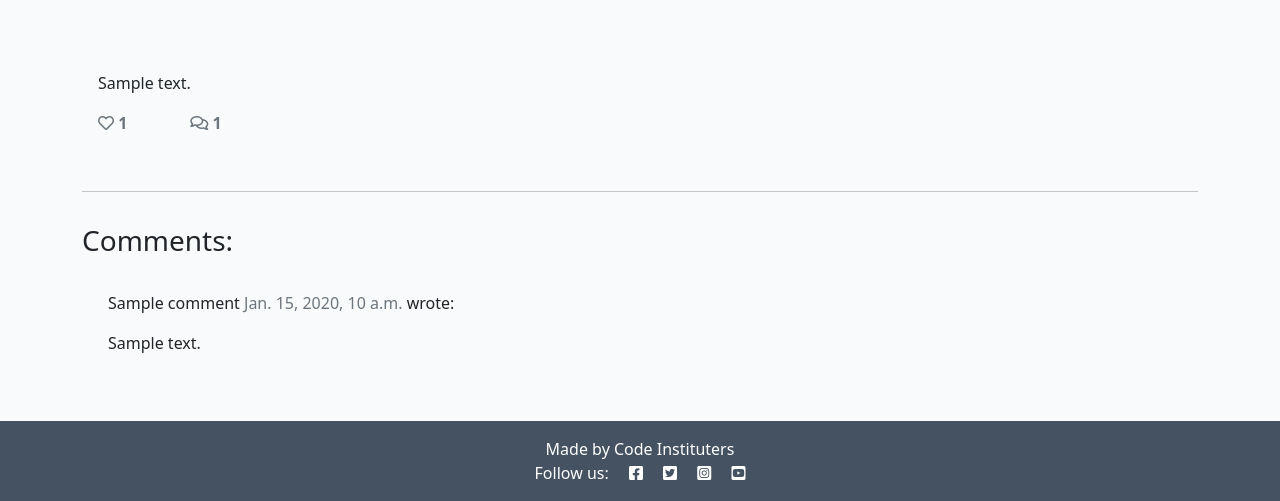
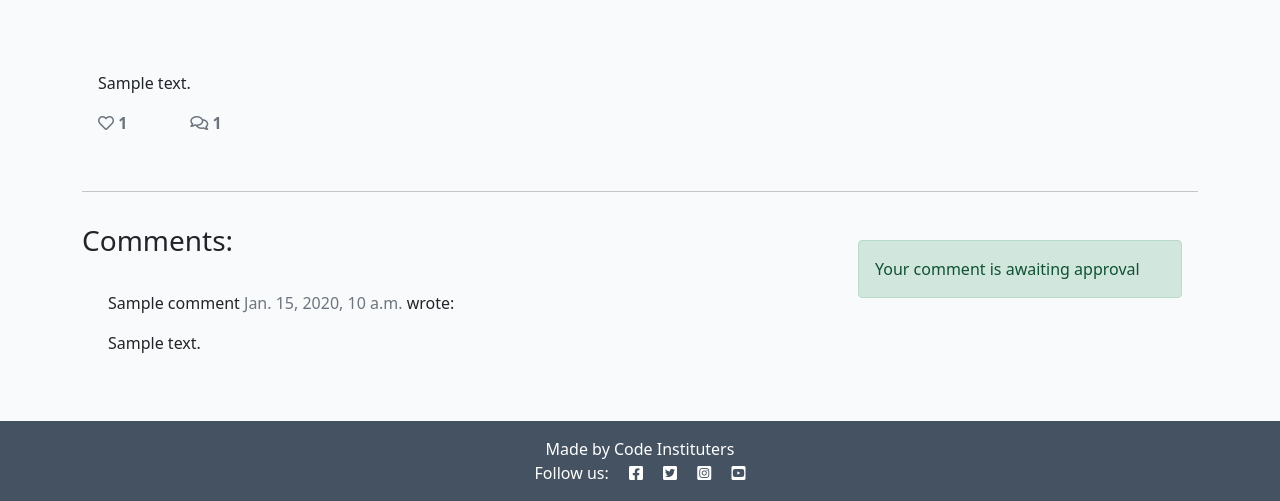
Before and after one commit to MojosBeans100/django-blog, a Django app: a page that uses templates/post_detail.html in a window 1280 px wide. Shown: the part 301-802 px from the top of the page. Run offline with Django 3.2, Linux system fonts and the light colour scheme; tables that the repository leaves empty hold one stand-in row (values such as "Sample post"); some libraries are stand-ins or nearby versions.

Commit message:
Add post like, url, view, templates

```diff
--- /dev/null
+++ b/blog/forms.py
@@ -0,0 +1,8 @@
+from .models import Comment
+from django import forms
+
+
+class CommentForm(forms.ModelForm):
+    class Meta:
+        model = Comment
+        fields = ('body',)
--- a/blog/urls.py
+++ b/blog/urls.py
@@ -3,5 +3,6 @@ from django.urls import path
 
 urlpatterns = [
     path('', views.PostList.as_view(), name='home'),
-    path('<slug:slug>/', views.PostDetail.as_view(), name='post_detail')
+    path('<slug:slug>/', views.PostDetail.as_view(), name='post_detail'),
+    path('like/<slug:slug>', views.PostLike.as_view(), name='post_like'),
 ]
--- a/blog/views.py
+++ b/blog/views.py
@@ -1,6 +1,8 @@
-from django.shortcuts import render, get_object_or_404
+from django.shortcuts import render, get_object_or_404, reverse
+from django.http import HttpResponseRedirect
 from django.views import generic, View
 from .models import Post
+from .forms import CommentForm
 
 
 class PostList(generic.ListView):
@@ -23,4 +25,47 @@ class PostDetail(View):
         return render(
             request,
             'post_detail.html',
-            {'post': post, 'comments': comments, 'liked': liked})
+            {'post': post, 'comments': comments, "commented": True, 'liked': liked, 'comment_form': CommentForm()})
+
+    def post(self, request, slug, *args, **kwargs):
+        queryset = Post.objects.filter(status=1)
+        post = get_object_or_404(queryset, slug=slug)
+        comments = post.comments.filter(approved=True).order_by('created_on')
+        liked = False
+        if post.likes.filter(id=self.request.user.id).exists():
+            liked = True
+
+        comment_form = CommentForm(data=request.POST)
+
+        if comment_form.is_valid():
+            comment_form.instance.email = request.user.email
+            comment_form.instance.name = request.user.username
+            comment = comment_form.save(commit=False)
+            comment.post = post
+            comment.save()
+
+        else:
+            comment_form = CommentForm()
+
+        return render(
+            request,
+            'post_detail.html',
+            {
+                'post': post,
+                'comments': comments,
+                "commented": True,
+                'liked': liked,
+                'comment_form': CommentForm(),
+                })
+
+
+class PostLike(View):
+
+    def post(self, request, slug, *args, **kwargs):
+        post = get_object_or_404(Post, slug=slug)
+        if post.likes.filter(id=request.user.id).exists():
+            post.likes.remove(request.user)
+        else:
+            post.likes.add(request.user)
+
+        return HttpResponseRedirect(reverse('post_detail', args=[slug]))
--- a/codestar/settings.py
+++ b/codestar/settings.py
@@ -49,12 +49,15 @@ INSTALLED_APPS = [
     'django.contrib.staticfiles',
     'cloudinary',
     'blog',
+    'crispy_forms',
     'django_summernote'
 ]
 
 SITE_ID = 1
 LOGIN_REDIRECT_URL = '/'
 LOGOUT_REDIRECT_URL = '/'
+
+CRISPY_TEMPLATE_PACK = 'bootstrap4'
 
 MIDDLEWARE = [
     'django.middleware.security.SecurityMiddleware',
--- a/requirements.txt
+++ b/requirements.txt
@@ -5,6 +5,7 @@ dj-database-url==0.5.0
 dj3-cloudinary-storage==0.0.6
 Django==3.2.13
 django-allauth==0.51.0
+django-crispy-forms==1.14.0
 django-summernote==0.8.20.0
 gunicorn==20.1.0
 oauthlib==3.2.0
--- a/templates/post_detail.html
+++ b/templates/post_detail.html
@@ -1,4 +1,5 @@
 {% extends 'base.html' %} {% block content %}
+{% load crispy_forms_tags %}
 
 <div class="masthead">
     <div class="container">
@@ -33,8 +34,26 @@
                 <div class="row">
 
                     <div class="col-1">
-                        <!-- The number of likes goes before the closing strong tag -->
-                        <strong class="text-secondary"><i class="far fa-heart"></i> {{ post.number_of_likes }} </strong>
+                        <strong>
+                            {% if user.is_authenticated %}
+                            <form class="d-inline" action="{% url 'post_like' post.slug %}" method="POST">
+                                {% csrf_token %}
+                                {% if liked %}
+                                <button type="submit" name="blogpost_id" value="{{post.slug}}" class="btn-like">
+                                    <i class="fas fa-heart"></i>
+                                </button>
+                                {% else %}
+                                <button type="submit" name="blogpost_id" value="{{post.slug}}" class="btn-like">
+                                    <i class="far fa-heart"></i>
+                                </button>
+                                {% endif %}
+                            </form>
+                            {% else %}
+                            <span class="text-secondary"><i class="far fa-heart"></i></span>
+                            {% endif %}
+                            <span class="text-secondary"> {{post.number_of_likes}}</span>
+                        </strong>
+
                     </div>
                     <div class="col-1">
                         {% with comments.count as total_comments %}
@@ -77,6 +96,23 @@
         <div class="col-md-4 card mb-4  mt-3 ">
             <div class="card-body">
                 <!-- For later -->
+                {% if commented %}
+                <div class="alert alert-success" role="alert">
+                    Your comment is awaiting approval
+                </div>
+                {% else %}
+
+                {% if user.is_authenticated %}
+
+                <h3>Leave a comment:</h3>
+                <p>Posting as: {{ user.username }}</p>
+                <form method="post" style="margin-top: 1.3em;">
+                    {{ comment_form|crispy }}
+                    {% csrf_token %}
+                    <button type="submit" class="btn btn-signup btn-lg">Submit</button>
+                </form>
+                {% endif %}
+                {% endif %}
             </div>
         </div>
     </div>
```
